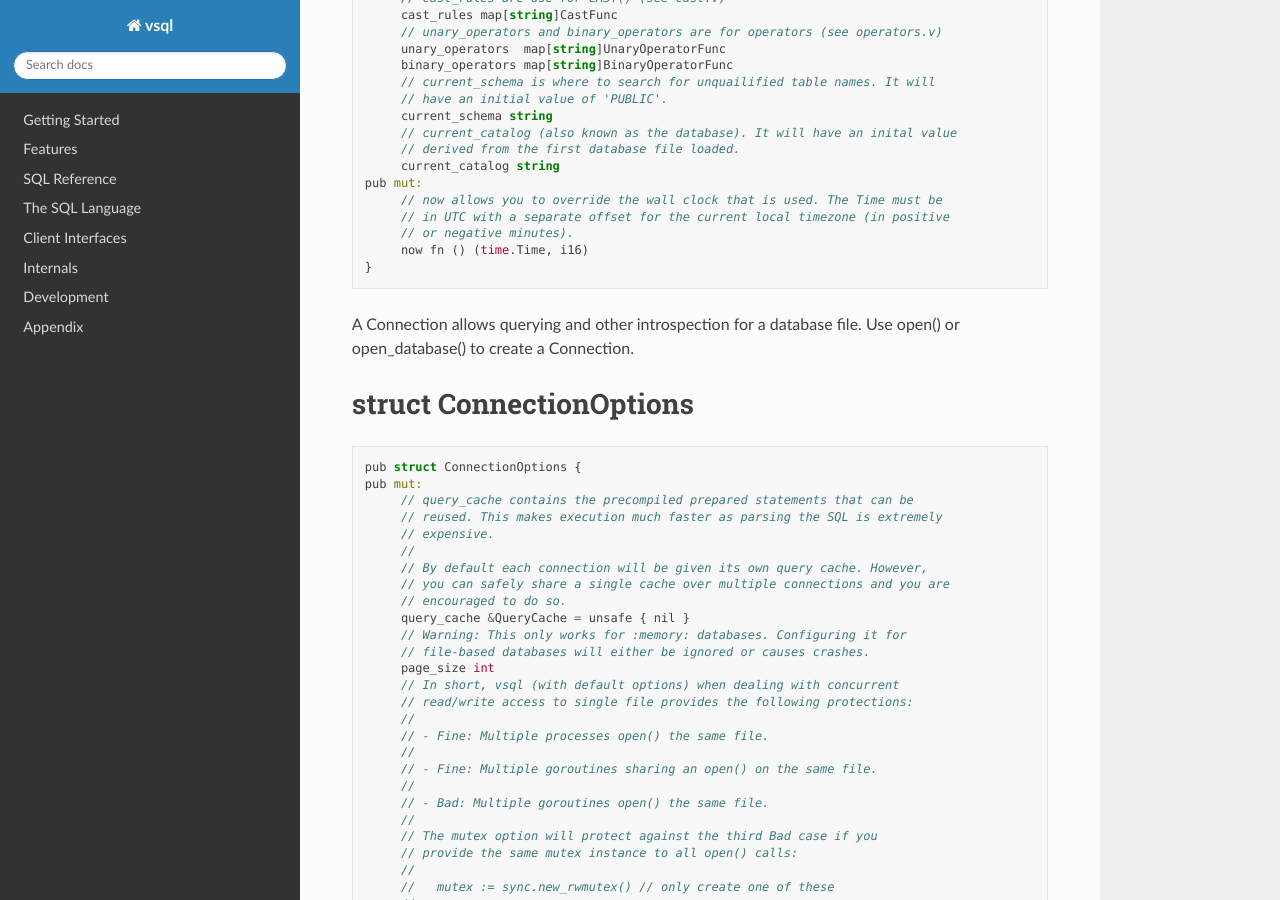
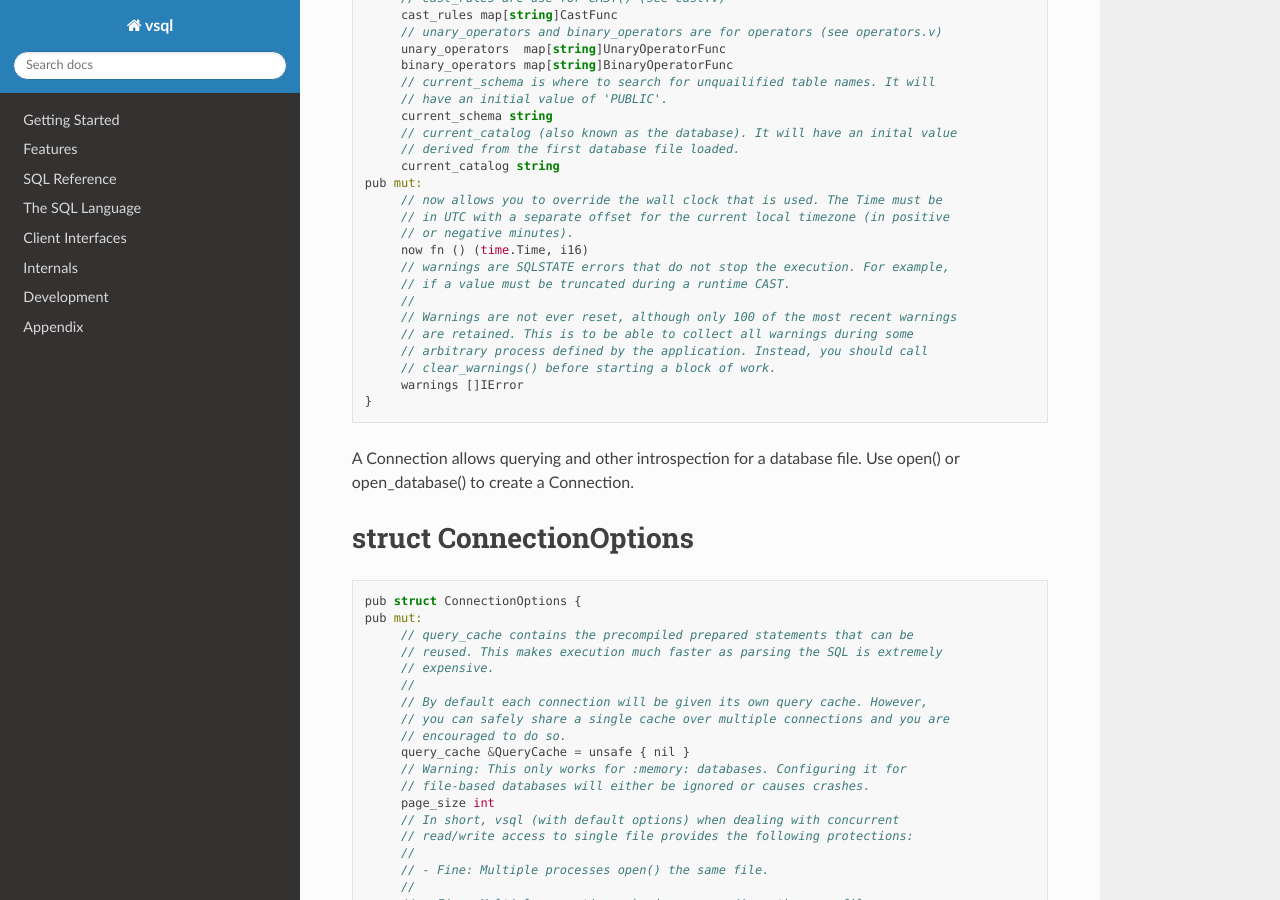
Before and after one commit to elliotchance/vsql, a Sphinx documentation site: the page built from docs/v-client-library-docs.rst, in a window 1280 px wide and 900 px high, scrolled down 6332 px. Built offline with Sphinx 7.4.7 and the Read the Docs theme 2.0.0, drawn with Linux system fonts in a browser that asks for light colours.

Commit message:
Adding warnings (#155)
Warnings are SQLSTATE errors that do not stop the execution. For
example,  if a value must be truncated during a runtime CAST.

Warnings are not ever reset, although only 100 of the most recent
warnings are retained. This is to be able to collect all warnings during
some arbitrary process defined by the application. Instead, you should
call clear_warnings() before starting a block of work.

```diff
--- a/docs/v-client-library-docs.rst
+++ b/docs/v-client-library-docs.rst
@@ -414,6 +414,14 @@ struct Connection
    	// in UTC with a separate offset for the current local timezone (in positive
    	// or negative minutes).
    	now fn () (time.Time, i16)
+   	// warnings are SQLSTATE errors that do not stop the execution. For example,
+   	// if a value must be truncated during a runtime CAST.
+   	//
+   	// Warnings are not ever reset, although only 100 of the most recent warnings
+   	// are retained. This is to be able to collect all warnings during some
+   	// arbitrary process defined by the application. Instead, you should call
+   	// clear_warnings() before starting a block of work.
+   	warnings []IError
    }
 
 
```
Also changed, not shown: 8 other files.
